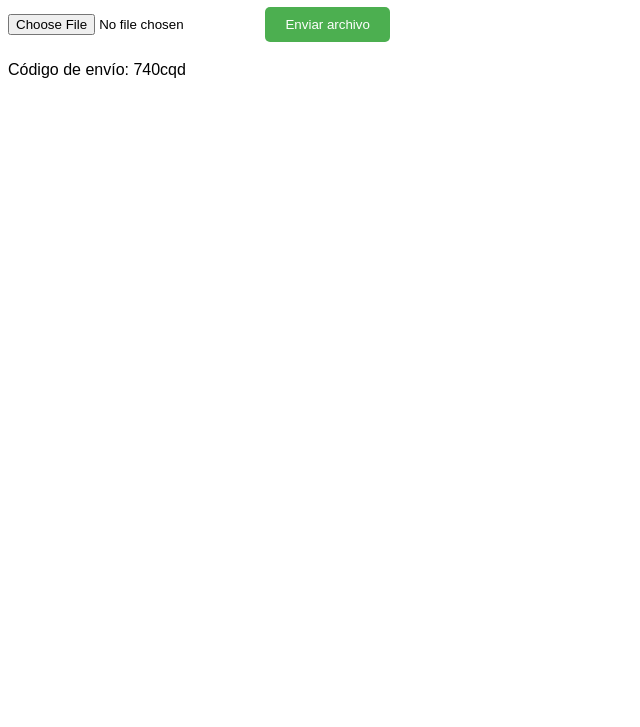
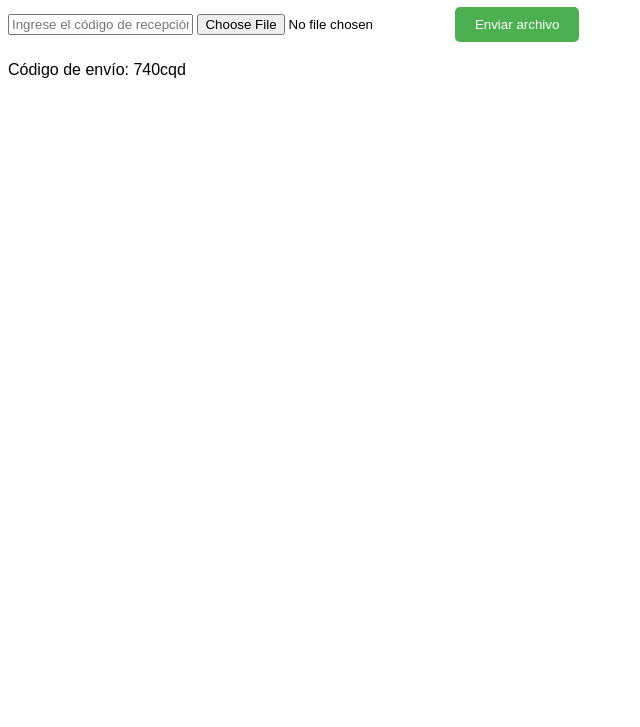
Before and after one commit to odlanyer666/proyecto, a plain HTML site: page index.html in a window 1280 px wide. Shown: the part 73-800 px from the top of the page, without its empty margins (0-640 px from the left). Drawn offline with Linux system fonts and the light colour scheme.

Commit message:
Update index.html

```diff
--- a/index.html
+++ b/index.html
@@ -6,6 +6,7 @@
 </head>
 <body>
 	<h1>P2P File Transfer</h1>
+	<input type="text" id="receiveCodeInput" placeholder="Ingrese el código de recepción">
 	<input type="file" id="fileInput">
 	<button id="sendButton">Enviar archivo</button>
 	<p id="code-display"></p>
```
